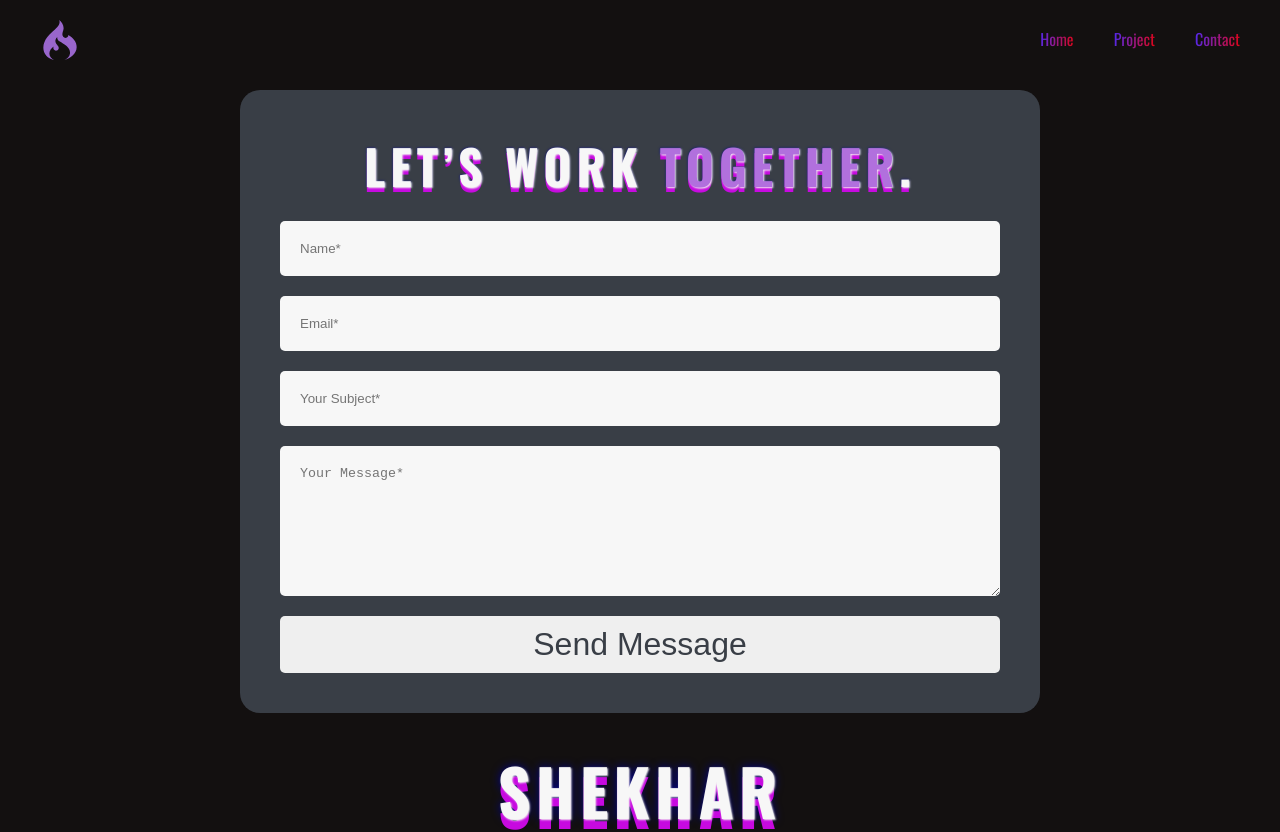
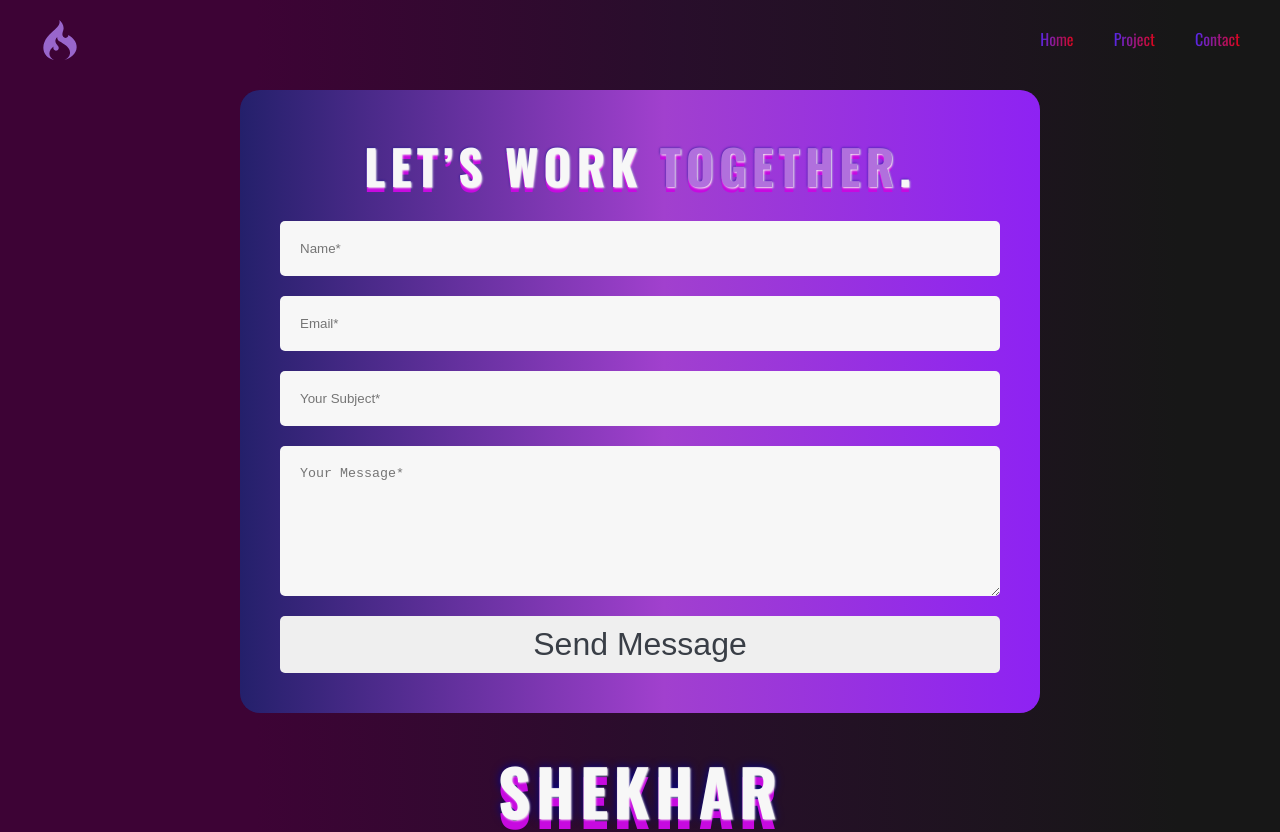
Before and after one commit to sm111111/Dark-Portfolio, a React (Vite) app: page /contact in a window 1280 px wide. Shown: the top 832 px of the page. Built offline with nearby package versions, Linux system fonts and the light colour scheme.

Commit message:
recent update

```diff
--- a/index.html
+++ b/index.html
@@ -5,7 +5,7 @@
   <meta charset="UTF-8" />
   <link rel="icon" type="image/svg+xml" href="/vite.svg" />
   <meta name="viewport" content="width=device-width, initial-scale=1.0" />
-  <title>Vite + React</title>
+  <title>PortFolio</title>
   <link rel="preconnect" href="https://fonts.googleapis.com">
   <link rel="preconnect" href="https://fonts.gstatic.com" crossorigin>
   <link href="https://fonts.googleapis.com/css2?family=Oswald:wght@200..700&display=swap" rel="stylesheet">
--- a/src/App.css
+++ b/src/App.css
@@ -2,9 +2,14 @@
   margin: 0;
   padding: 0;
   box-sizing: border-box;
-
+  /* background: #020024;
+  background: linear-gradient(90deg, rgba(2, 0, 36, 1) 0%, rgba(9, 9, 121, 1) 53%, rgba(0, 212, 255, 1) 100%); */
 }
 
 body {
-  background: #131010;
+  /* background: #3d0335;
+  background: linear-gradient(90deg, rgba(61, 3, 53, 0.9) 20%, rgba(40, 14, 43, 1) 53%, rgba(0, 0, 0, 0.91) 92%); */
+
+  background: #3d0335;
+  background: linear-gradient(90deg, rgba(61, 3, 53, 1) 20%, rgba(40, 14, 43, 1) 53%, rgba(0, 0, 0, 0.91) 92%);
 }
--- a/src/components/contact/Contact.css
+++ b/src/components/contact/Contact.css
@@ -20,6 +20,7 @@
     display: flex;
     justify-content: center;
     align-items: center;
+
 }
 
 .rightSide-Contact .insideRigth-Contact {
@@ -27,7 +28,9 @@
     display: flex;
     flex-direction: column;
     gap: 20px;
-    background: var(--prime-color);
+    /* background: var(--prime-color); */
+    background: #020024;
+    background: linear-gradient(90deg, rgb(36, 32, 107) 0%, rgb(161, 64, 206) 53%, rgb(142, 34, 243) 100%);
     padding: 40px;
     text-transform: capitalize;
     backdrop-filter: blur(2px);
--- a/src/components/homepage/HomePage.jsx
+++ b/src/components/homepage/HomePage.jsx
@@ -25,8 +25,8 @@ const HomePage = () => {
             <section className='section-home'><Project /></section>
             <Border border_name='eduction' />
             <section className='section-home'><About /></section>
+            <Extra />
             <Insperation />
-            <Extra />
             <Border border_name='Skills' />
             <section className='section-home'><Language /></section>
         </div>
```
